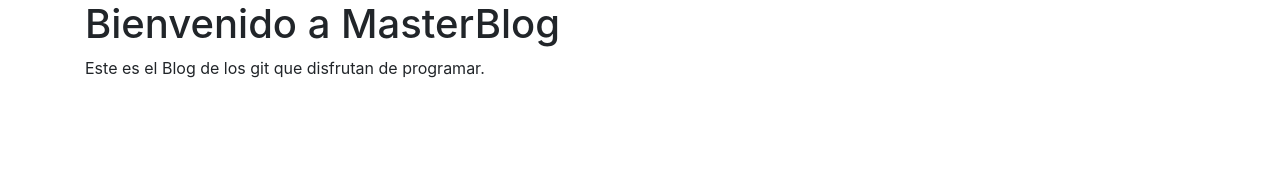
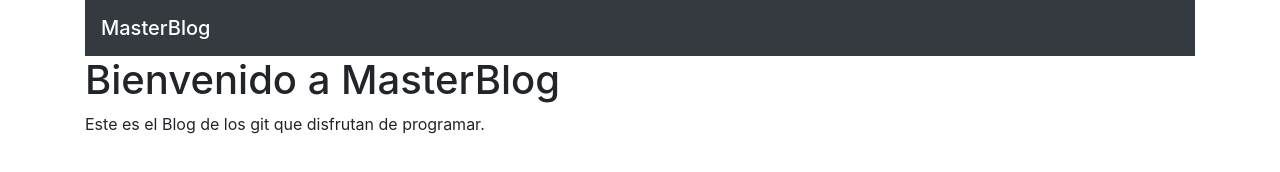
Before and after one commit to gabyarg/masterblog, a plain HTML site: page index.html in a window 1280 px wide. Drawn offline with nearby package versions, Linux system fonts and the light colour scheme.

Commit message:
Comenzando con el header

```diff
--- a/index.html
+++ b/index.html
@@ -20,12 +20,19 @@
   </head>
   <body>
     <div class="container">
-        <div class="row">
-            <div class="col">
-                <h1>Bienvenido a MasterBlog</h1>
-                <p>Este es el Blog de los git que disfrutan de programar.</p>
-            </div>
+      <div class="row">
+        <div class="col">
+          <nav class="navbar navbar-dark bg-dark">
+            <span class="navbar-brand mb-0 h1">MasterBlog</span>
+          </nav>
         </div>
+      </div>
+      <div class="row">
+        <div class="col">
+          <h1>Bienvenido a MasterBlog</h1>
+          <p>Este es el Blog de los git que disfrutan de programar.</p>
+        </div>
+      </div>
     </div>
 
     <!-- Optional JavaScript -->
```
